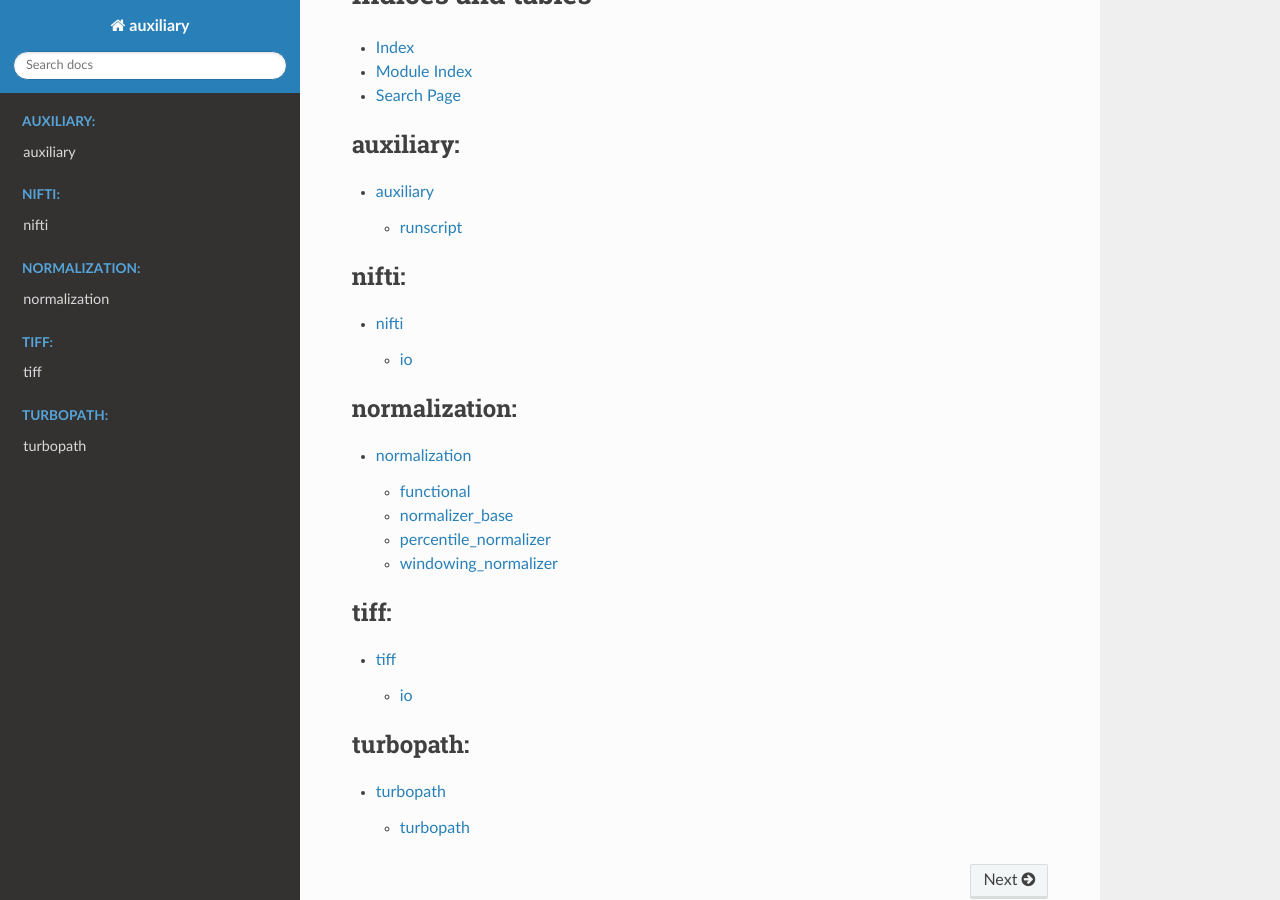
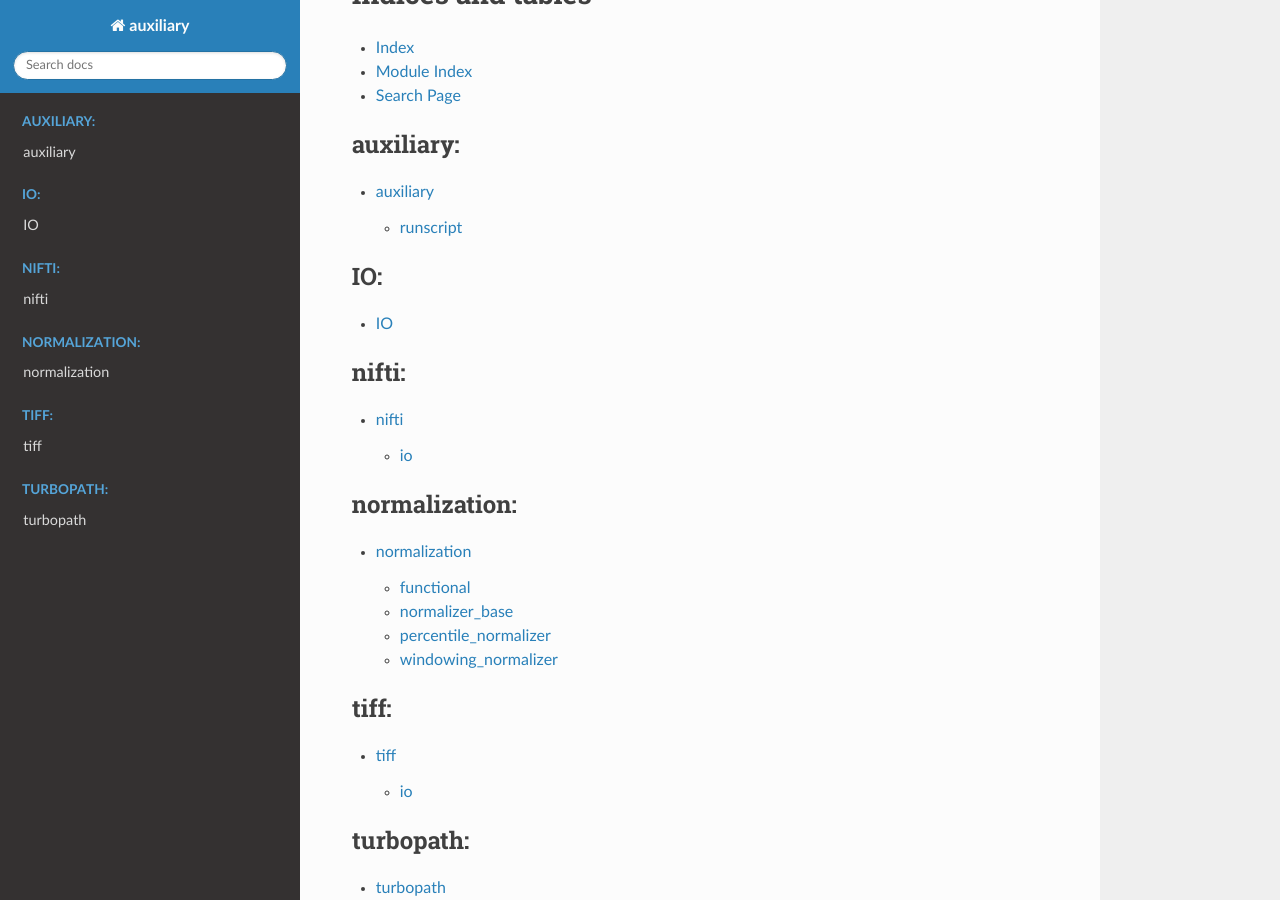
Before and after one commit to sarthakpati/auxiliary, a Sphinx documentation site: the page built from docs/source/index.rst, in a window 1280 px wide and 900 px high, scrolled down 913 px. Built offline with Sphinx 7.4.7 and the Read the Docs theme 3.1.0, drawn with Linux system fonts in a browser that asks for light colours.

Commit message:
Add IO to docs

```diff
--- a/docs/source/index.rst
+++ b/docs/source/index.rst
@@ -31,6 +31,12 @@ Indices and tables
 
 .. toctree::
    :maxdepth: 2
+   :caption: IO:
+
+   io.rst
+
+.. toctree::
+   :maxdepth: 2
    :caption: nifti:
 
    nifti.rst
--- /dev/null
+++ b/docs/source/io.rst
@@ -0,0 +1,4 @@
+IO
+============================================
+
+.. automodule:: auxiliary.io
```
